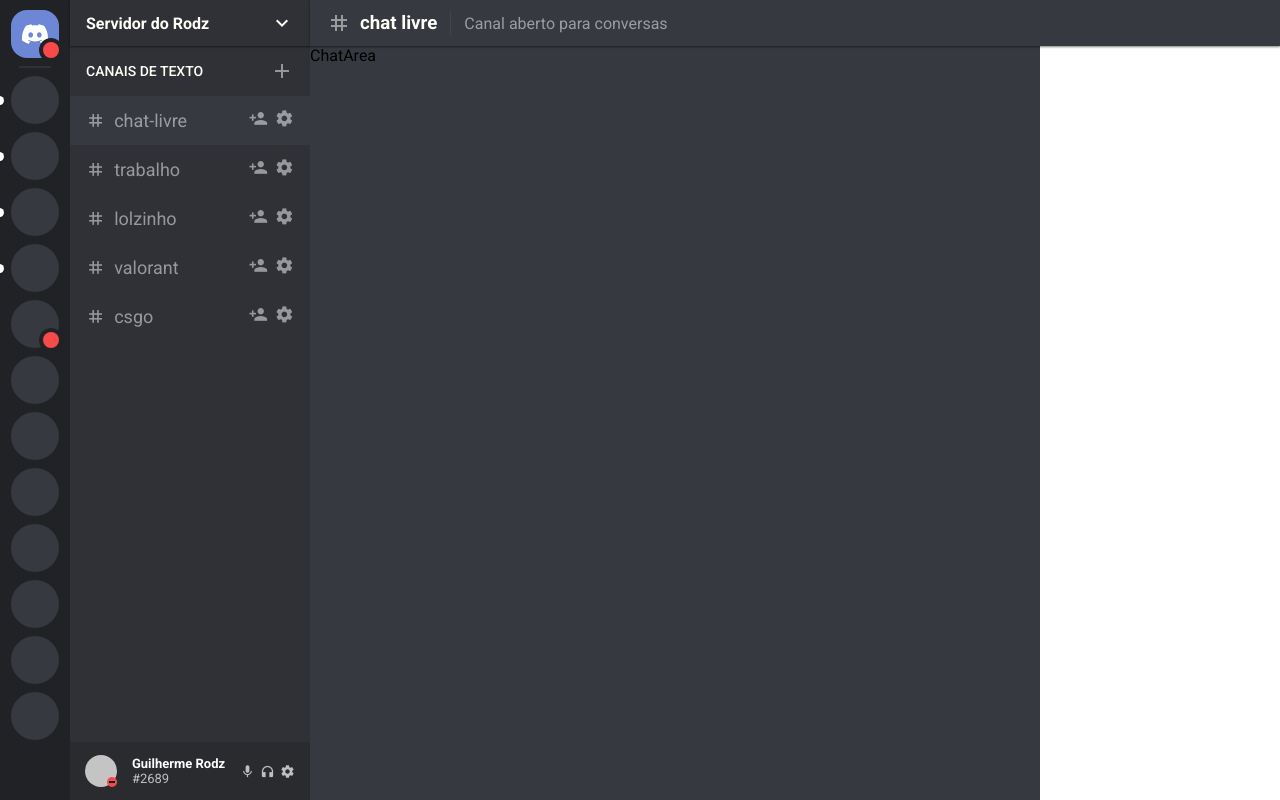
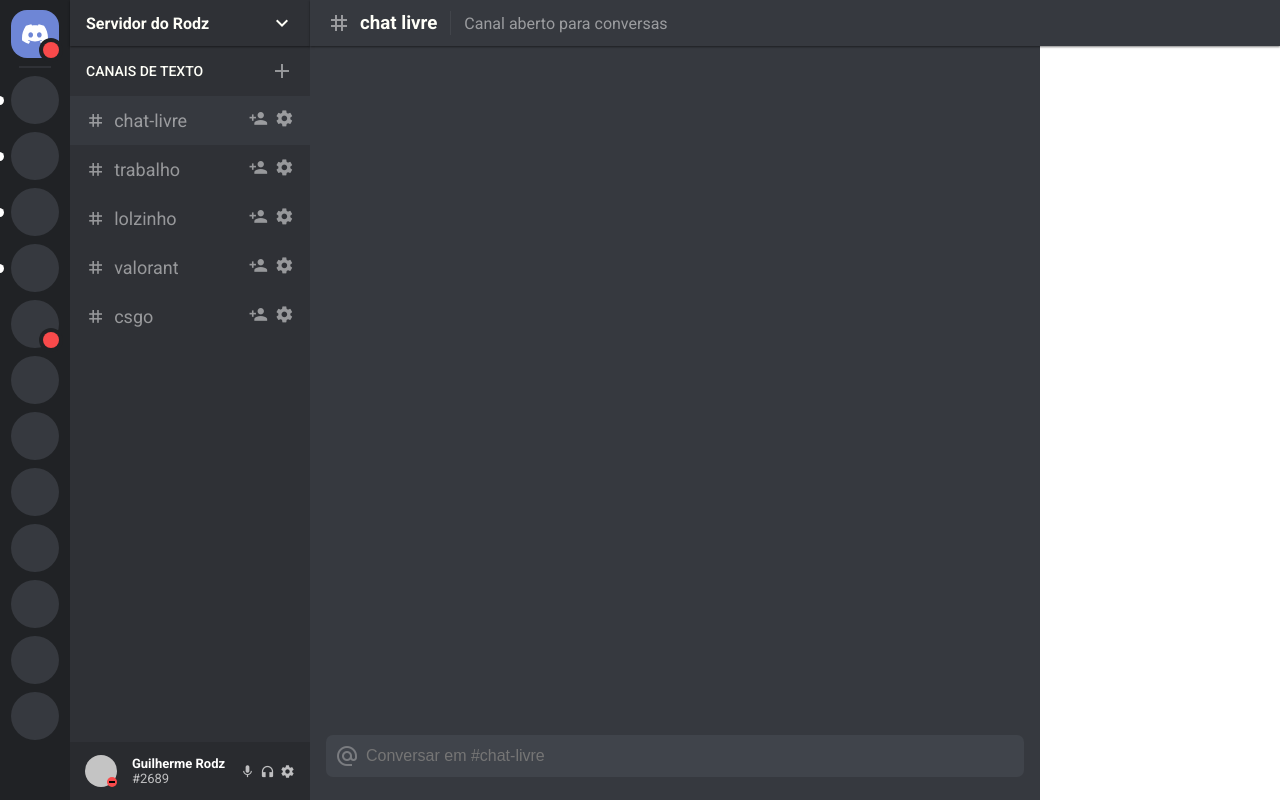
Before and after one commit to barbosadiego/discord-vue, a Vue app: page / in a window 1280 px wide. Built offline with nearby package versions, Linux system fonts and the light colour scheme.

Commit message:
input of chat-area

```diff
--- a/src/components/ChatArea.vue
+++ b/src/components/ChatArea.vue
@@ -1,20 +1,62 @@
 <template>
   <div class="chat-area">
-    ChatArea
+    <div class="input-area">
+      <span class="material-icons">alternate_email</span>
+      <input type="text" placeholder="Conversar em #chat-livre" />
+    </div>
   </div>
 </template>
 
 <script>
 export default {
- name: 'ChatArea',
-}
+  name: 'ChatArea',
+};
 </script>
 
 <style lang="scss" scoped>
-.chat-area{
+.chat-area {
   grid-row: 2/4;
   grid-column: 3/4;
-  width: 100%;
   background-color: var(--bg-color-light);
+  position: relative;
+  color: rgba($color: #000000, $alpha: 0.7);
+
+  .input-area {
+    display: flex;
+    align-items: center;
+    padding-inline: 16px;
+    padding-top: 20px;
+    padding-bottom: 23px;
+    position: absolute;
+    bottom: 0px;
+    width: 100%;
+    margin-inline: auto;
+
+    input {
+      background-color: #40444b;
+      padding: 12px;
+      flex: 1;
+      border: none;
+      border-radius: 7px;
+      color: var(--text-color);
+      font-size: 1rem;
+      padding-left: 40px;
+      outline: none;
+
+      &::placeholder {
+        font-size: 16px;
+      }
+
+      &:focus{
+        box-shadow: 0 0 0 2px var(--accent-color);
+      }
+    }
+
+    .material-icons {
+      color: #7A7C80;
+      position: absolute;
+      left: 25px;
+    }
+  }
 }
 </style>
```
